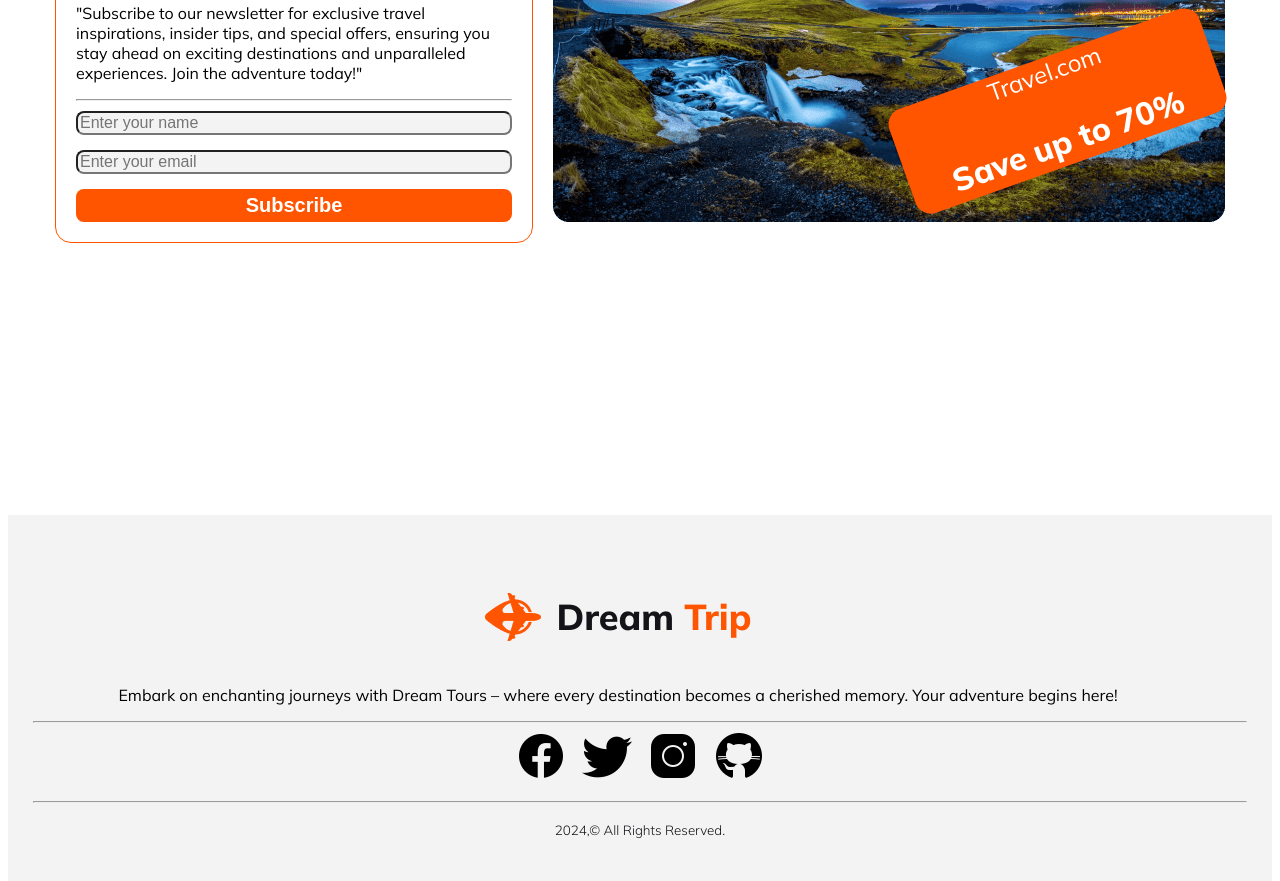
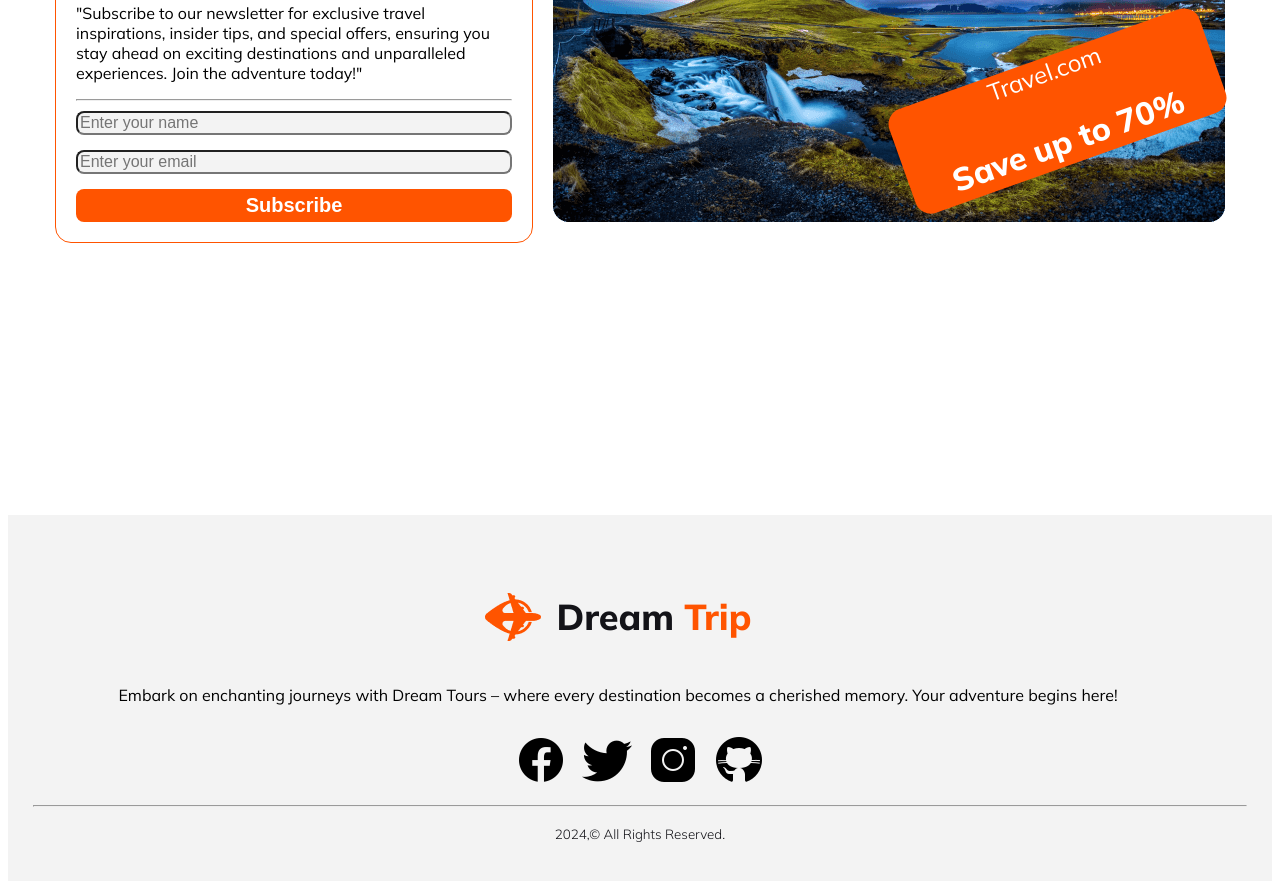
Before and after one commit to Ahmedturaj/B9A2-dream-trip, a plain HTML site: page index.html in a window 1280 px wide. Shown: the part 5432-6313 px from the top of the page. Drawn offline with Linux system fonts and the light colour scheme.

Commit message:
fixed footers styles

```diff
--- a/index.html
+++ b/index.html
@@ -250,7 +250,6 @@
                 every
                 destination becomes a cherished memory. Your adventure begins here!</p>
         </div>
-        <hr>
         <div class="social-media">
             <img src="./logos/icons8-facebook-50.png" alt="">
             <img src="./logos/icons8-twitter-50.png" alt="">
--- a/styles/styles.css
+++ b/styles/styles.css
@@ -381,7 +381,6 @@ nav .menu-btn {
 .consumers-img img {
     width: 100%;
     border-radius: 20px;
-    position: relative;
 }
 
 
@@ -484,6 +483,7 @@ footer {
 .social-media {
     display: flex;
     gap: 16px;
+    margin-top: 30px;
     margin-bottom: 20px;
     justify-content: center;
     align-items: center;
```
